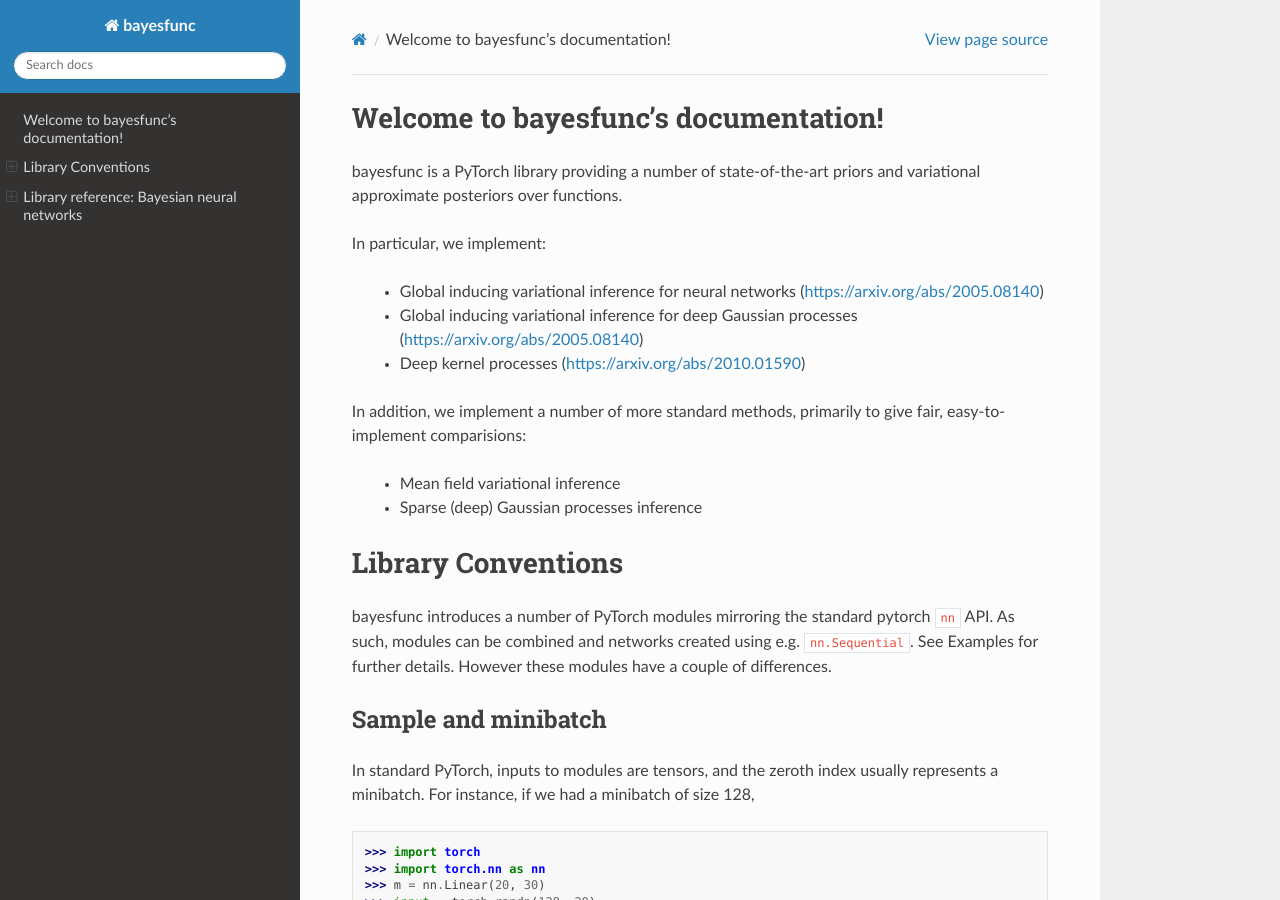
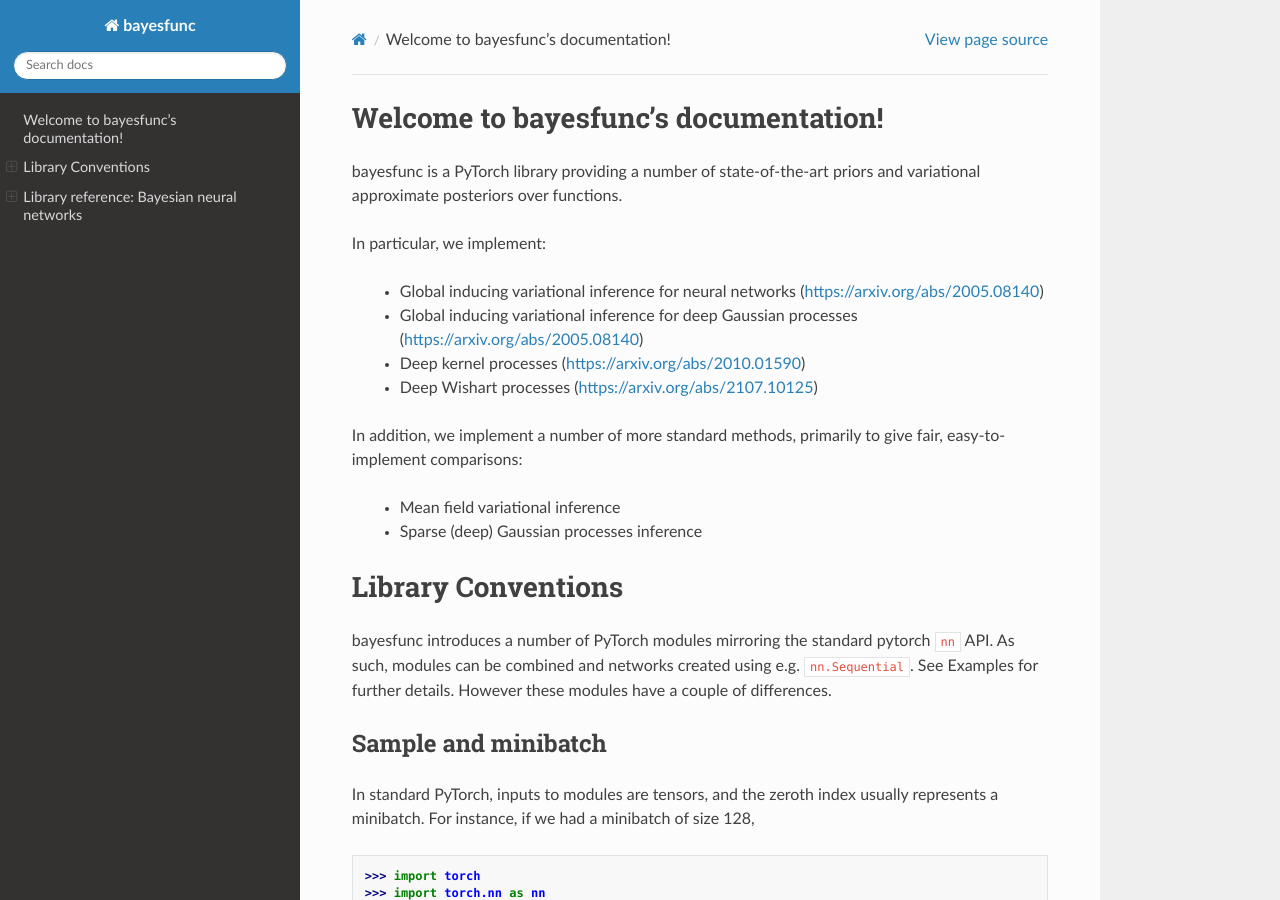
Before and after one commit to LaurenceA/bayesfunc, a Sphinx documentation site: the page built from docs/index.rst, in a window 1280 px wide and 900 px high. Built offline with Sphinx 7.4.7 and the Read the Docs theme 2.0.0, drawn with Linux system fonts in a browser that asks for light colours; some of the changed text lies outside the part shown.

Commit message:
Update docs, example

```diff
--- a/docs/conf.py
+++ b/docs/conf.py
@@ -19,7 +19,7 @@
 # -- Project information -----------------------------------------------------
 
 project = 'bayesfunc'
-copyright = '2020, Laurence Aitchison, Sebastian Ober'
+copyright = '2021, Laurence Aitchison, Sebastian Ober'
 author = 'Laurence Aitchison, Sebastian Ober'
 
 # The full version, including alpha/beta/rc tags
--- a/docs/index.rst
+++ b/docs/index.rst
@@ -17,8 +17,9 @@
  - Global inducing variational inference for neural networks (https://arxiv.org/abs/2005.08140)
  - Global inducing variational inference for deep Gaussian processes (https://arxiv.org/abs/2005.08140)
  - Deep kernel processes (https://arxiv.org/abs/2010.01590)
+ - Deep Wishart processes (https://arxiv.org/abs/2107.10125)
 
-In addition, we implement a number of more standard methods, primarily to give fair, easy-to-implement comparisions:
+In addition, we implement a number of more standard methods, primarily to give fair, easy-to-implement comparisons:
 
  - Mean field variational inference
  - Sparse (deep) Gaussian processes inference
@@ -193,3 +194,9 @@
 
 .. autoclass:: bayesfunc.IWLayer
 .. autoclass:: bayesfunc.SingularIWLayer
+
+
+Library reference: deep Wishart processes
+------------------------------------------
+
+.. autoclass:: bayesfunc.WishartLayer
```
Also changed, not shown: 1 other file.
